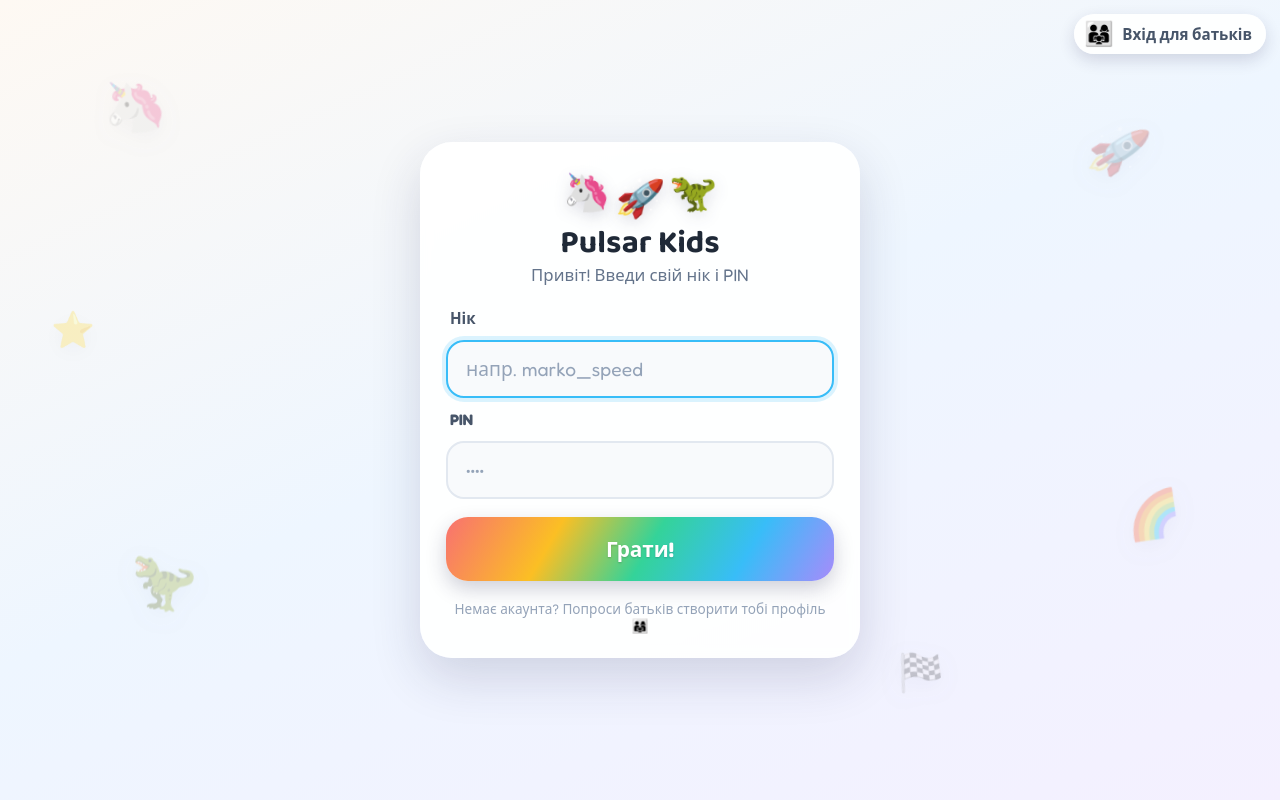
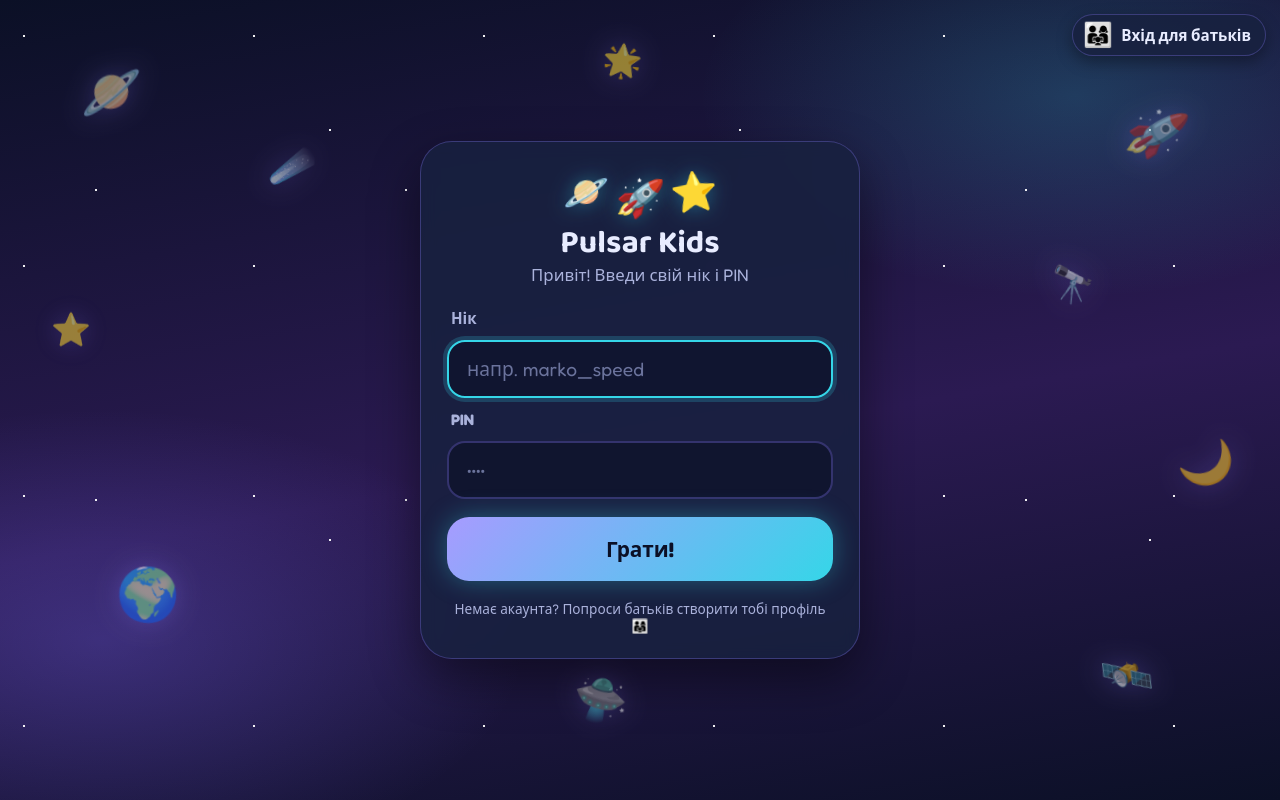
Before and after one commit to yuriiluchyshyn/wonderkids, a React (Vite) app: page /login in a window 1280 px wide. Built offline with nearby package versions, Linux system fonts and the light colour scheme; no server answers; a web font is replaced by a local one.

Commit message:
chore: deploy app 2026-10-07 21:17:22

```diff
--- a/src/pages/auth/ChildLoginPage.tsx
+++ b/src/pages/auth/ChildLoginPage.tsx
@@ -5,14 +5,18 @@ import { motion } from 'framer-motion';
 import { useAuthStore } from '@/core/account/auth/useAuthStore';
 import styles from './LoginPage.module.css';
 
-/** A sprinkle of world icons so the child login feels playful. */
+/** A sprinkle of space things so the child login feels playful. */
 const DECOR = [
-  { e: '🦄', top: '10%', left: '8%', size: 3.2, rot: -10, delay: 0 },
-  { e: '🚀', top: '16%', left: '85%', size: 3.0, rot: 12, delay: 0.4 },
-  { e: '🦖', top: '70%', left: '10%', size: 3.4, rot: 8, delay: 0.9 },
-  { e: '🌈', top: '62%', left: '88%', size: 2.8, rot: -8, delay: 0.6 },
-  { e: '⭐', top: '40%', left: '4%', size: 2.2, rot: 0, delay: 1.1 },
-  { e: '🏁', top: '82%', left: '70%', size: 2.4, rot: 6, delay: 0.3 },
+  { e: '🪐', top: '8%', left: '6%', size: 3.4, rot: -12, delay: 0 },
+  { e: '🚀', top: '14%', left: '88%', size: 3.0, rot: 14, delay: 0.6 },
+  { e: '🌍', top: '72%', left: '9%', size: 3.2, rot: 8, delay: 1.1 },
+  { e: '🌙', top: '55%', left: '92%', size: 2.8, rot: 8, delay: 0.2 },
+  { e: '☄️', top: '20%', left: '21%', size: 2.2, rot: 10, delay: 1.6 },
+  { e: '🛰️', top: '82%', left: '86%', size: 2.6, rot: -8, delay: 0.3 },
+  { e: '⭐', top: '40%', left: '4%', size: 2.0, rot: 0, delay: 0.9 },
+  { e: '🛸', top: '86%', left: '45%', size: 2.6, rot: -6, delay: 1.4 },
+  { e: '🌟', top: '6%', left: '47%', size: 2.0, rot: 6, delay: 0.5 },
+  { e: '🔭', top: '34%', left: '82%', size: 2.2, rot: 6, delay: 0.7 },
 ] as const;
 
 /**
@@ -82,9 +86,9 @@ export function ChildLoginPage() {
 
       <div className={styles.card}>
         <div className={styles.logoRow} aria-hidden>
-          <span className={styles.logoIcon}>🦄</span>
+          <span className={styles.logoIcon}>🪐</span>
           <span className={styles.logoIcon}>🚀</span>
-          <span className={styles.logoIcon}>🦖</span>
+          <span className={styles.logoIcon}>⭐</span>
         </div>
 
         <h1 className={styles.title}>Pulsar Kids</h1>
--- a/src/pages/auth/LoginPage.module.css
+++ b/src/pages/auth/LoginPage.module.css
@@ -1,11 +1,18 @@
 /*
- * Standalone, theme-NEUTRAL styling. The login screen is shown before a
- * world/theme is chosen, so it deliberately avoids any single theme palette.
- * Instead it uses a soft, multi-tone background and sprinkles icons from across
- * every theme, so no returning child feels "their" world was swapped out.
+ * Standalone styling: the login screen is shown before a child's world/theme
+ * is known, so it cannot read the theme variables. It wears the colours of the
+ * neutral «Галактика» theme (core/theme/themes.ts) — the same night sky as the
+ * public front page (landing.html), so the way in looks like one place.
  */
 
 .wrap {
+  --login-bg-1: #0b1026;
+  --login-bg-2: #2b1a52;
+  --login-ink: #e8ecff;
+  --login-soft: #aab2db;
+  --login-line: rgba(139, 124, 255, 0.3);
+  --login-brand: #a79bff;
+  --login-accent: #35d6e8;
   position: relative;
   min-height: 100dvh;
   display: flex;
@@ -13,7 +20,42 @@
   justify-content: center;
   padding: 24px;
   overflow: hidden;
-  background: linear-gradient(155deg, #fef9f3 0%, #eef6ff 48%, #f4f0ff 100%);
+  background:
+    radial-gradient(42% 36% at 84% 12%, rgba(53, 214, 232, 0.2), transparent 70%),
+    radial-gradient(46% 40% at 8% 80%, rgba(124, 108, 255, 0.28), transparent 72%),
+    linear-gradient(170deg, var(--login-bg-1) 0%, var(--login-bg-2) 55%, var(--login-bg-1) 100%);
+}
+
+/* Stars: three depths, each a tile of its own size so the pattern never lines up. */
+.wrap::before {
+  content: '';
+  position: absolute;
+  inset: 0;
+  background-image:
+    radial-gradient(1.5px 1.5px at 24px 36px, #fff 50%, transparent 51%),
+    radial-gradient(1px 1px at 150px 92px, #dfe6ff 50%, transparent 51%),
+    radial-gradient(1.5px 1.5px at 96px 190px, #fff 50%, transparent 51%),
+    radial-gradient(1px 1px at 210px 250px, #c9c2ff 50%, transparent 51%),
+    radial-gradient(2px 2px at 330px 130px, #fff 50%, transparent 51%),
+    radial-gradient(1px 1px at 280px 40px, #9fefff 50%, transparent 51%);
+  background-size:
+    230px 230px,
+    230px 230px,
+    310px 310px,
+    310px 310px,
+    410px 410px,
+    410px 410px;
+  animation: twinkle 5s ease-in-out infinite alternate;
+  pointer-events: none;
+}
+
+@keyframes twinkle {
+  from {
+    opacity: 0.45;
+  }
+  to {
+    opacity: 0.95;
+  }
 }
 
 /* Full-bleed decoration layer behind the card. */
@@ -27,9 +69,9 @@
 .decor {
   position: absolute;
   line-height: 1;
-  opacity: 0.28;
+  opacity: 0.55;
   transform: rotate(var(--rot, 0deg));
-  filter: drop-shadow(0 6px 10px rgba(40, 40, 80, 0.12));
+  filter: drop-shadow(0 0 12px rgba(139, 124, 255, 0.45));
   animation: floaty 6s ease-in-out infinite;
   will-change: transform;
 }
@@ -50,15 +92,17 @@
   width: 100%;
   max-width: 440px;
   padding: 34px 26px 24px;
+  border: 1px solid var(--login-line);
   border-radius: 32px;
-  background: rgba(255, 255, 255, 0.92);
-  backdrop-filter: blur(6px);
-  color: #334155;
-  box-shadow: 0 20px 50px rgba(40, 40, 80, 0.16);
+  background: rgba(24, 33, 63, 0.86);
+  -webkit-backdrop-filter: blur(8px);
+  backdrop-filter: blur(8px);
+  color: var(--login-ink);
+  box-shadow: 0 20px 50px rgba(0, 0, 0, 0.45);
   text-align: center;
 }
 
-/* A small cluster of worlds instead of one themed mascot. */
+/* A small cluster of space things above the name. */
 .logoRow {
   display: flex;
   justify-content: center;
@@ -68,7 +112,7 @@
 .logoIcon {
   font-size: 2.4rem;
   line-height: 1;
-  filter: drop-shadow(0 4px 8px rgba(40, 40, 80, 0.16));
+  filter: drop-shadow(0 0 10px rgba(53, 214, 232, 0.4));
 }
 
 .logoIcon:nth-child(odd) {
@@ -83,13 +127,13 @@
   margin: 12px 0 2px;
   font-family: 'Baloo 2', 'Fredoka', sans-serif;
   font-size: 2rem;
-  color: #1f2937;
+  color: var(--login-ink);
 }
 
 .sub {
   margin: 0 0 22px;
   font-size: 1.05rem;
-  color: #64748b;
+  color: var(--login-soft);
 }
 
 .form {
@@ -102,7 +146,7 @@
 .label {
   font-size: 0.95rem;
   font-weight: 700;
-  color: #475569;
+  color: var(--login-soft);
   margin-left: 4px;
 }
 
@@ -113,34 +157,34 @@
   border-radius: 18px;
   font-size: 1.2rem;
   font-family: inherit;
-  color: #1f2937;
-  background: #f8fafc;
-  border: 2px solid #e2e8f0;
+  color: var(--login-ink);
+  background: rgba(11, 16, 38, 0.6);
+  border: 2px solid var(--login-line);
   transition: border-color 0.15s ease, box-shadow 0.15s ease;
 }
 
 .input::placeholder {
-  color: #94a3b8;
+  color: #6b739c;
 }
 
 .input:focus {
   outline: none;
-  border-color: #38bdf8;
-  box-shadow: 0 0 0 4px rgba(56, 189, 248, 0.18);
+  border-color: var(--login-accent);
+  box-shadow: 0 0 0 4px rgba(53, 214, 232, 0.2);
 }
 
 .input[aria-invalid='true'] {
-  border-color: #ef4444;
+  border-color: #f87171;
 }
 
 .error {
   margin: 0;
   font-size: 0.95rem;
   font-weight: 600;
-  color: #ef4444;
+  color: #fca5a5;
 }
 
-/* Rainbow button: playful + multi-theme, not tied to any single world. */
+/* The same glowing button as «Грати» on the front page. */
 .submit {
   margin-top: 6px;
   min-height: 64px;
@@ -149,18 +193,10 @@
   font-family: inherit;
   font-size: 1.3rem;
   font-weight: 800;
-  color: #ffffff;
-  background: linear-gradient(
-    120deg,
-    #f87171 0%,
-    #fbbf24 28%,
-    #34d399 52%,
-    #38bdf8 76%,
-    #a78bfa 100%
-  );
+  color: var(--login-bg-1);
+  background: linear-gradient(135deg, var(--login-brand), var(--login-accent));
   cursor: pointer;
-  box-shadow: 0 8px 20px rgba(40, 40, 80, 0.22);
-  text-shadow: 0 1px 2px rgba(0, 0, 0, 0.18);
+  box-shadow: 0 0 26px rgba(53, 214, 232, 0.35);
   transition: filter 0.15s ease, transform 0.1s ease;
 }
 
@@ -180,11 +216,11 @@
 .hint {
   margin: 18px 0 0;
   font-size: 0.85rem;
-  color: #94a3b8;
+  color: var(--login-soft);
 }
 
 .parentLink {
-  color: #7c3aed;
+  color: var(--login-accent);
   font-weight: 700;
   text-decoration: underline;
 }
@@ -199,13 +235,14 @@
   align-items: center;
   gap: 8px;
   padding: 8px 14px 8px 10px;
+  border: 1px solid var(--login-line);
   border-radius: 999px;
-  background: rgba(255, 255, 255, 0.92);
-  color: #475569;
+  background: rgba(24, 33, 63, 0.86);
+  color: var(--login-ink);
   font-family: inherit;
   font-size: 0.95rem;
   font-weight: 700;
-  box-shadow: 0 6px 16px rgba(40, 40, 80, 0.16);
+  box-shadow: 0 6px 16px rgba(0, 0, 0, 0.35);
   cursor: pointer;
 }
 
@@ -221,7 +258,8 @@
 }
 
 @media (prefers-reduced-motion: reduce) {
-  .decor {
+  .decor,
+  .wrap::before {
     animation: none;
   }
 }
@@ -233,9 +271,9 @@
   gap: 10px;
   padding: 14px;
   border-radius: 16px;
-  background: #fff7ed;
-  border: 1px solid #fed7aa;
-  color: #7c2d12;
+  background: rgba(253, 224, 71, 0.1);
+  border: 1px solid rgba(253, 224, 71, 0.4);
+  color: #fde68a;
   font-size: 0.95rem;
   line-height: 1.35;
   text-align: left;
@@ -249,10 +287,10 @@
 .secondary {
   min-height: 48px;
   padding: 0 16px;
-  border: 1px solid #fdba74;
+  border: 1px solid var(--login-line);
   border-radius: 14px;
-  background: #fff;
-  color: #9a3412;
+  background: rgba(255, 255, 255, 0.06);
+  color: var(--login-ink);
   font-family: inherit;
   font-size: 0.95rem;
   font-weight: 700;
--- a/src/pages/auth/LoginPage.tsx
+++ b/src/pages/auth/LoginPage.tsx
@@ -15,17 +15,16 @@ const Auth0Login = lazy(() => import('./Auth0Login').then((m) => ({ default: m.A
  * email-only (`EmailLoginForm`). If a session already exists we skip straight
  * to the cabinet.
  *
- * Intentionally theme-independent: this screen renders before a world is
- * chosen, so it uses its own neutral styling (no per-theme palette). To hint at
- * the worlds waiting inside, the background is sprinkled with icons pulled from
- * across every theme rather than committing to any single one.
+ * Theme-independent: this screen renders before a child's world is known, so
+ * it has its own styling — the night sky of the neutral «Галактика» theme,
+ * the same as the public front page.
  */
 
-/** Small logo cluster: a sample of worlds, so no single theme dominates. */
-const LOGO_ICONS = ['🦄', '🚀', '🦖', '🌊'];
+/** Small logo cluster above the name. */
+const LOGO_ICONS = ['🪐', '🚀', '⭐'];
 
 /**
- * Floating background decorations — one or two signature icons from each theme.
+ * Floating background decorations — things of the sky.
  * Positions are kept toward the edges so the login card stays readable. Values
  * are static (not random) so the layout is stable across renders.
  */
@@ -37,24 +36,16 @@ const DECOR: ReadonlyArray<{
   rot: number;
   delay: number;
 }> = [
-  { e: '🦄', top: '8%', left: '6%', size: 3.4, rot: -12, delay: 0 },
-  { e: '🌈', top: '55%', left: '92%', size: 3.0, rot: 8, delay: 0.2 },
+  { e: '🪐', top: '8%', left: '6%', size: 3.4, rot: -12, delay: 0 },
   { e: '🚀', top: '14%', left: '88%', size: 3.0, rot: 14, delay: 0.6 },
-  { e: '🪐', top: '60%', left: '3%', size: 2.6, rot: -14, delay: 0.8 },
-  { e: '🦖', top: '72%', left: '9%', size: 3.6, rot: 8, delay: 1.1 },
-  { e: '🌋', top: '20%', left: '21%', size: 2.2, rot: 10, delay: 1.6 },
-  { e: '🐠', top: '40%', left: '4%', size: 2.6, rot: 10, delay: 0.9 },
-  { e: '🫧', top: '74%', left: '70%', size: 2.6, rot: -10, delay: 1.5 },
-  { e: '🦉', top: '30%', left: '93%', size: 2.8, rot: -10, delay: 1.2 },
-  { e: '🍎', top: '88%', left: '22%', size: 2.2, rot: 8, delay: 0.4 },
-  { e: '🧱', top: '6%', left: '47%', size: 2.4, rot: 6, delay: 0.5 },
-  { e: '❄️', top: '82%', left: '86%', size: 2.8, rot: -8, delay: 0.3 },
-  { e: '⛄', top: '12%', left: '70%', size: 2.4, rot: -6, delay: 1.0 },
-  { e: '🏎️', top: '86%', left: '45%', size: 3.0, rot: -6, delay: 1.4 },
-  { e: '🏁', top: '34%', left: '80%', size: 2.2, rot: 6, delay: 0.7 },
-  { e: '💎', top: '46%', left: '14%', size: 2.0, rot: -8, delay: 1.3 },
-  { e: '⭐', top: '4%', left: '30%', size: 2.0, rot: 0, delay: 0.9 },
-  { e: '🏆', top: '90%', left: '63%', size: 2.2, rot: -6, delay: 0.6 },
+  { e: '🌍', top: '72%', left: '9%', size: 3.2, rot: 8, delay: 1.1 },
+  { e: '🌙', top: '55%', left: '92%', size: 2.8, rot: 8, delay: 0.2 },
+  { e: '☄️', top: '20%', left: '21%', size: 2.2, rot: 10, delay: 1.6 },
+  { e: '🛰️', top: '82%', left: '86%', size: 2.6, rot: -8, delay: 0.3 },
+  { e: '⭐', top: '40%', left: '4%', size: 2.0, rot: 0, delay: 0.9 },
+  { e: '🛸', top: '86%', left: '45%', size: 2.6, rot: -6, delay: 1.4 },
+  { e: '🌟', top: '6%', left: '47%', size: 2.0, rot: 6, delay: 0.5 },
+  { e: '🔭', top: '34%', left: '82%', size: 2.2, rot: 6, delay: 0.7 },
 ];
 
 export function LoginPage() {
```
